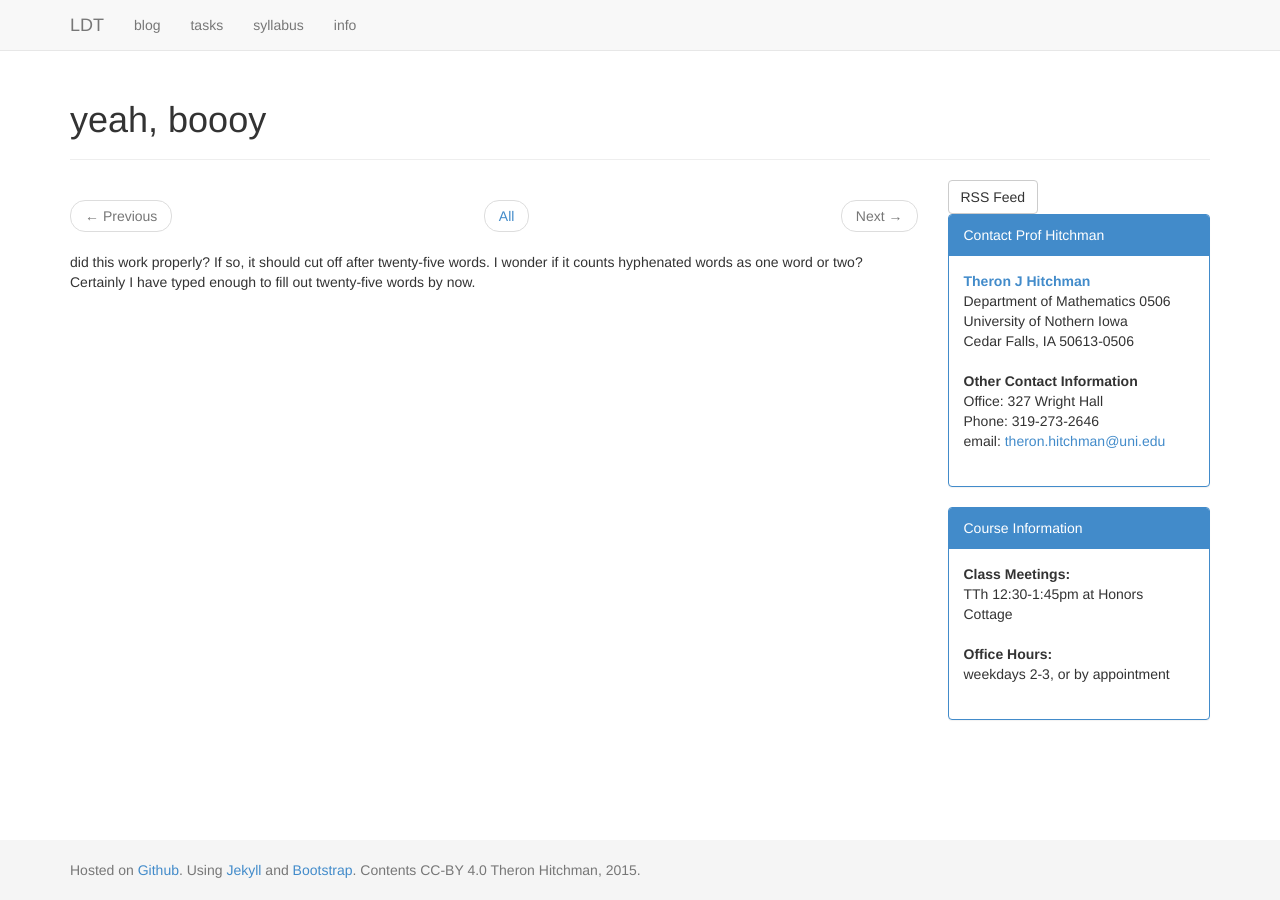
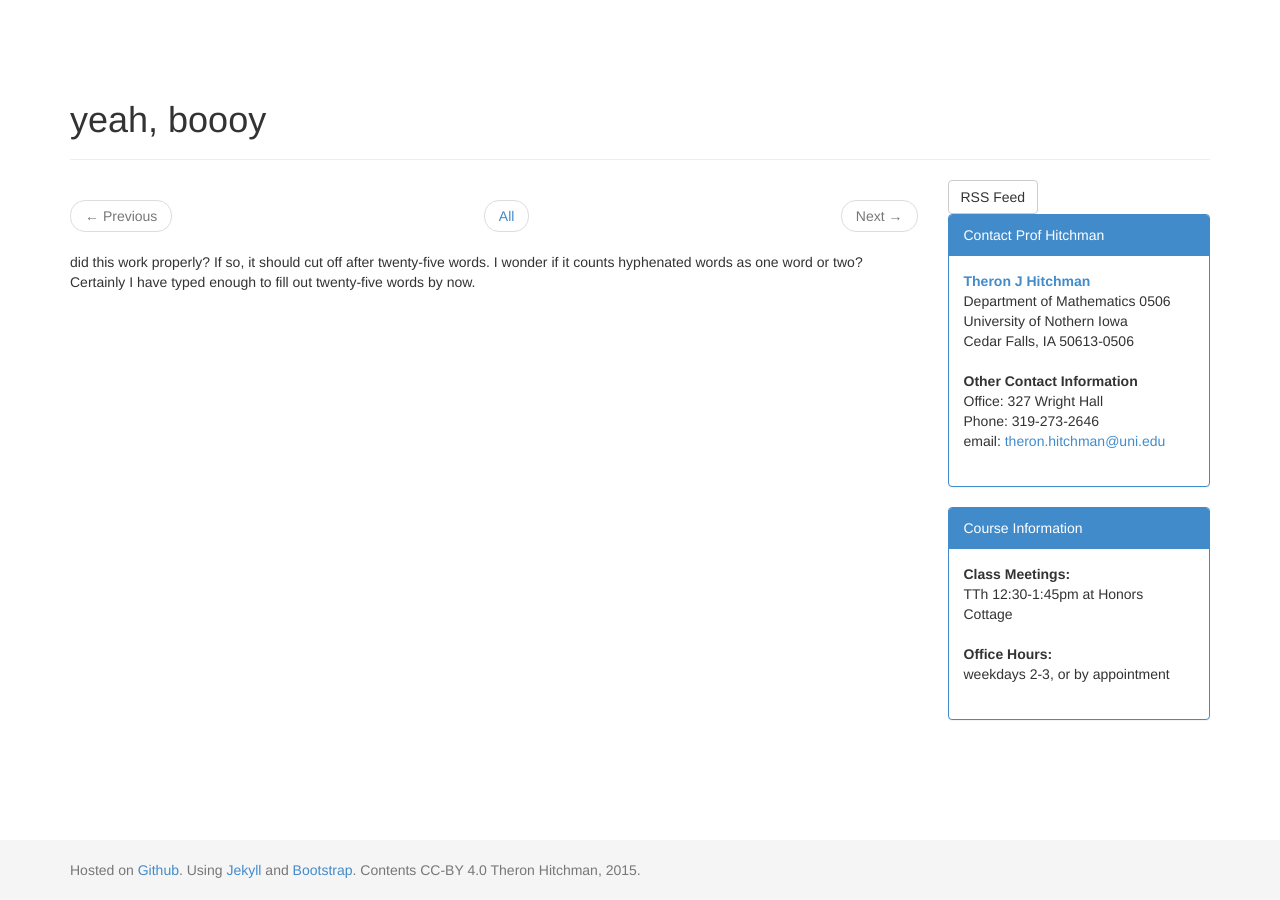
Before and after one commit to theronhitchman/low-dim-top, a Jekyll site: the page built from _posts/2015-08-25-test.md, in a window 1280 px wide. Built offline with Jekyll 4.4.1, drawn with Linux system fonts in a browser that asks for light colours; nearby versions of some CDN libraries.

Commit message:
test header visibility, change syllabus file name

```diff
--- a/_includes/header.html
+++ b/_includes/header.html
@@ -27,7 +27,7 @@
   <body>
 
     <!-- Fixed navbar -->
-    <div class="navbar navbar-default navbar-fixed-top" role="navigation">
+    <div class="navbar navbar-default navbar-fixed-top visible-xs" role="navigation">
       <div class="container">
         <div class="navbar-header">
           <button type="button" class="navbar-toggle" data-toggle="collapse" data-target=".navbar-collapse">
```
Also changed, not shown: syllabus/index.md (renamed from syllabus/syllabus.md).
